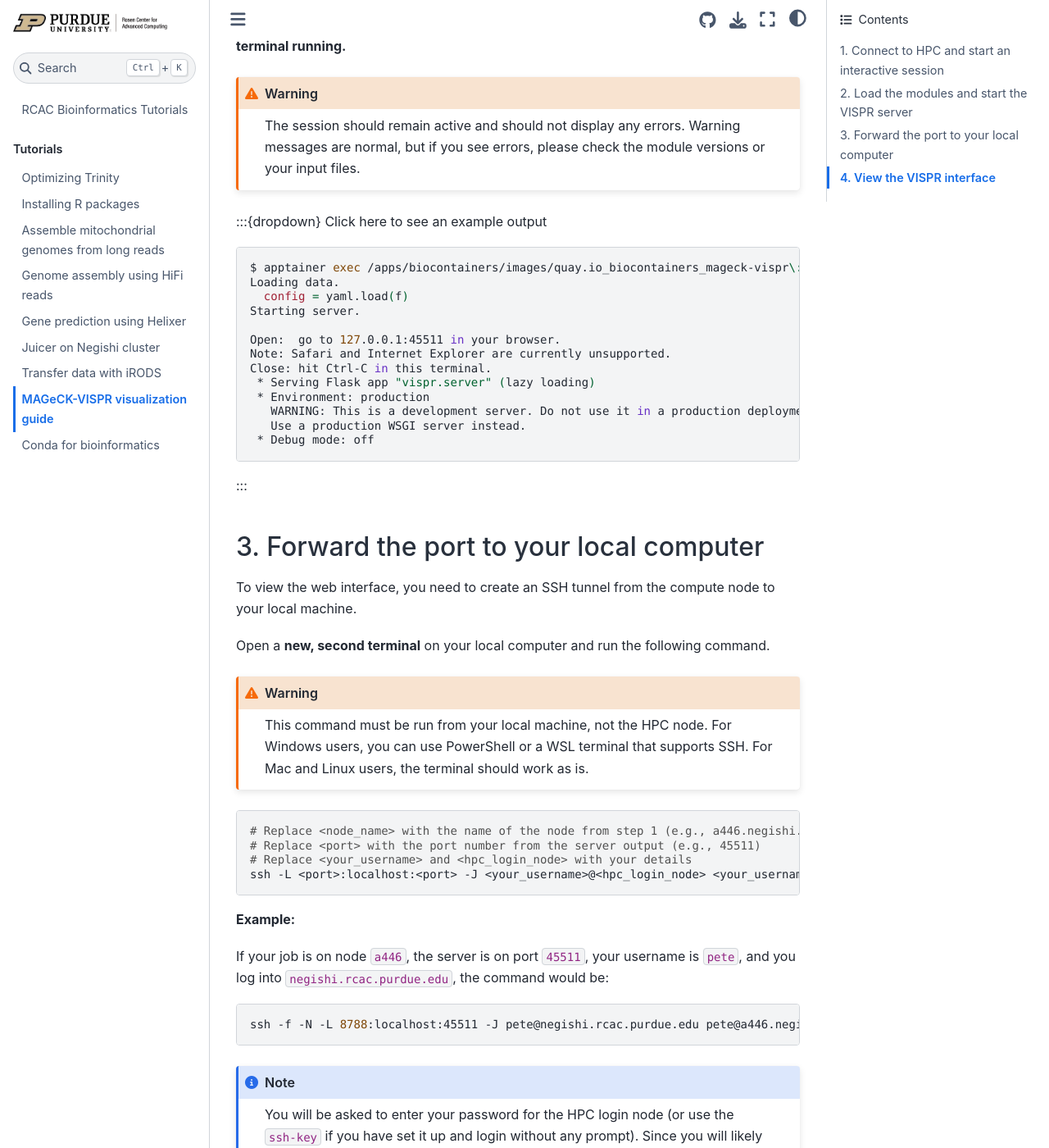
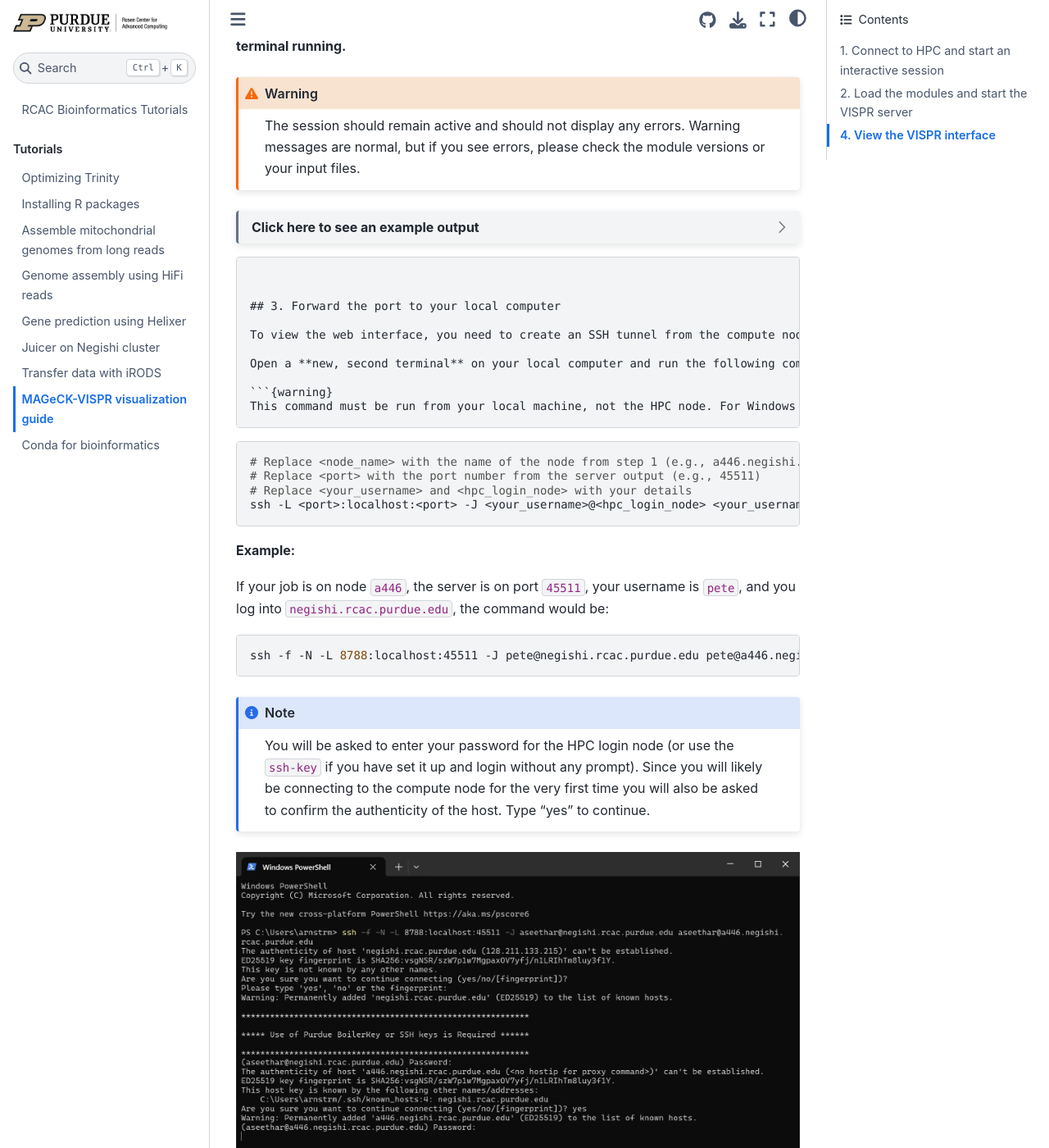
Before and after one commit to aseetharam/rcac-bioinformatics, a Jupyter Book: the page built from docs/vispr.md, in a window 1280 px wide and 1400 px high, scrolled down 1306 px. Shown: the whole window at 82% size. Built offline with Jupyter Book 1.0.4 settings and Sphinx 7.4.7 and the Sphinx Book theme 1.1.4, drawn with Linux system fonts in a browser that asks for light colours.

Commit message:
dropdown test

````diff
--- a/docs/vispr.md
+++ b/docs/vispr.md
@@ -53,9 +53,9 @@ The server will start and indicate it's running on a specific port, `45511`. **L
 ```{warning}
 The session should remain active and should not display any errors. Warning messages are normal, but if you see errors, please check the module versions or your input files.
 ```
-:::{dropdown} Click here to see an example output
+```{dropdown} Click here to see an example output
 
-```bash
+```{code-block} bash
 $ apptainer exec /apps/biocontainers/images/quay.io_biocontainers_mageck-vispr\:0.5.6--py_0.sif vispr server --port 45511 results/*.yaml
 Loading data.
   config = yaml.load(f)
@@ -70,7 +70,8 @@ Close: hit Ctrl-C in this terminal.
    Use a production WSGI server instead.
  * Debug mode: off
 ```
-:::
+
+```
 
 
 ## 3. Forward the port to your local computer
````
